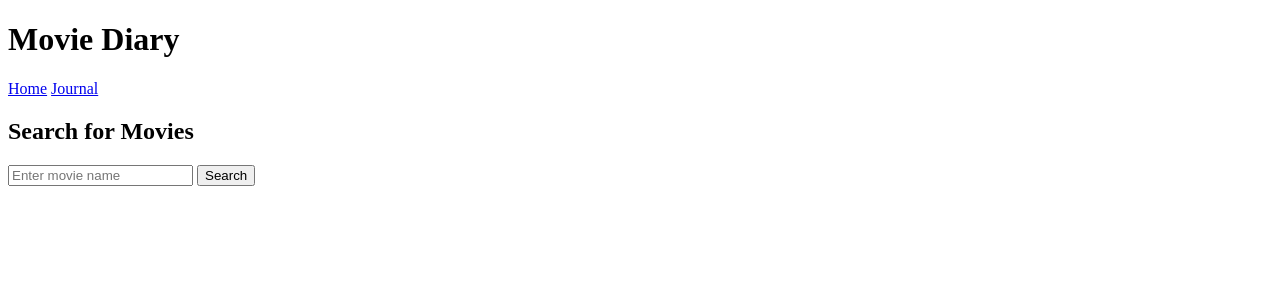
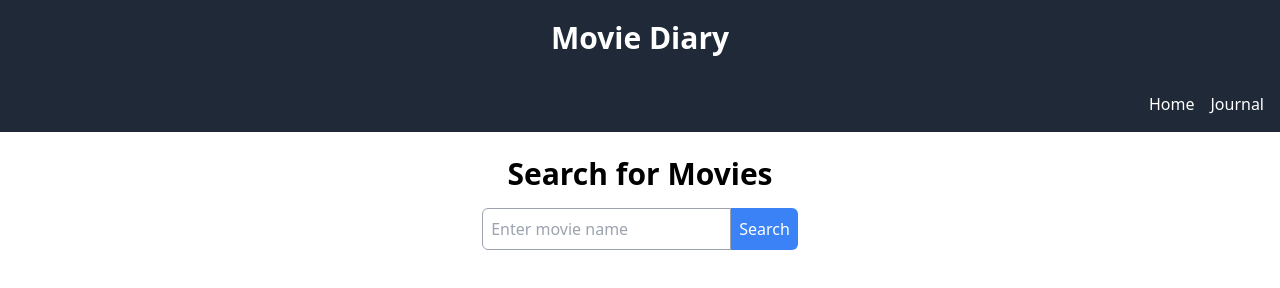
Before and after one commit to SilviyaJAlexander/movie-diary, a plain HTML site: page index.html in a window 1280 px wide. Drawn offline with nearby package versions, Linux system fonts and the light colour scheme; no server answers.

Commit message:
Revert "Feature/parcel"

```diff
--- a/index.html
+++ b/index.html
@@ -4,9 +4,7 @@
     <meta charset="UTF-8">
     <meta name="viewport" content="width=device-width, initial-scale=1.0">
     <title>Movie Diary - Home</title>
-    <!--<link href="https://cdn.jsdelivr.net/npm/tailwindcss@2.0.2/dist/tailwind.min.css" rel="stylesheet">-->
-    <link rel="stylesheet" href="src/styles.css" />
-    <script type="module" src="src/main.js"></script>
+    <link href="https://cdn.jsdelivr.net/npm/tailwindcss@2.0.2/dist/tailwind.min.css" rel="stylesheet">
 </head>
 <body>
     <header class="p-5 bg-gray-800 text-white flex justify-center items-center">
@@ -42,6 +40,6 @@
         </div>
     </section>
 
-    <script src="src/main.js"></script>
+    <script src="main.js"></script>
 </body>
 </html>
--- a/src/styles.css
+++ /dev/null
@@ -1,3 +0,0 @@
-@tailwind base;
-@tailwind components;
-@tailwind utilities;
--- a/tailwind.config.js
+++ /dev/null
@@ -1,8 +0,0 @@
-/** @type {import('tailwindcss').Config} */
-module.exports = {
-  content: ['index.html', 'journal.html', './src/**/*.{html,js}'],
-  theme: {
-    extend: {},
-  },
-  plugins: [],
-}
```
Also changed, not shown: journal.html (renamed from src/journal.html, +2 -3 lines), package.json (deleted, +0 -17 lines), .postcssrc.json (deleted), journal.js (renamed from src/journal.js), main.js (renamed from src/main.js), 2 other files.
